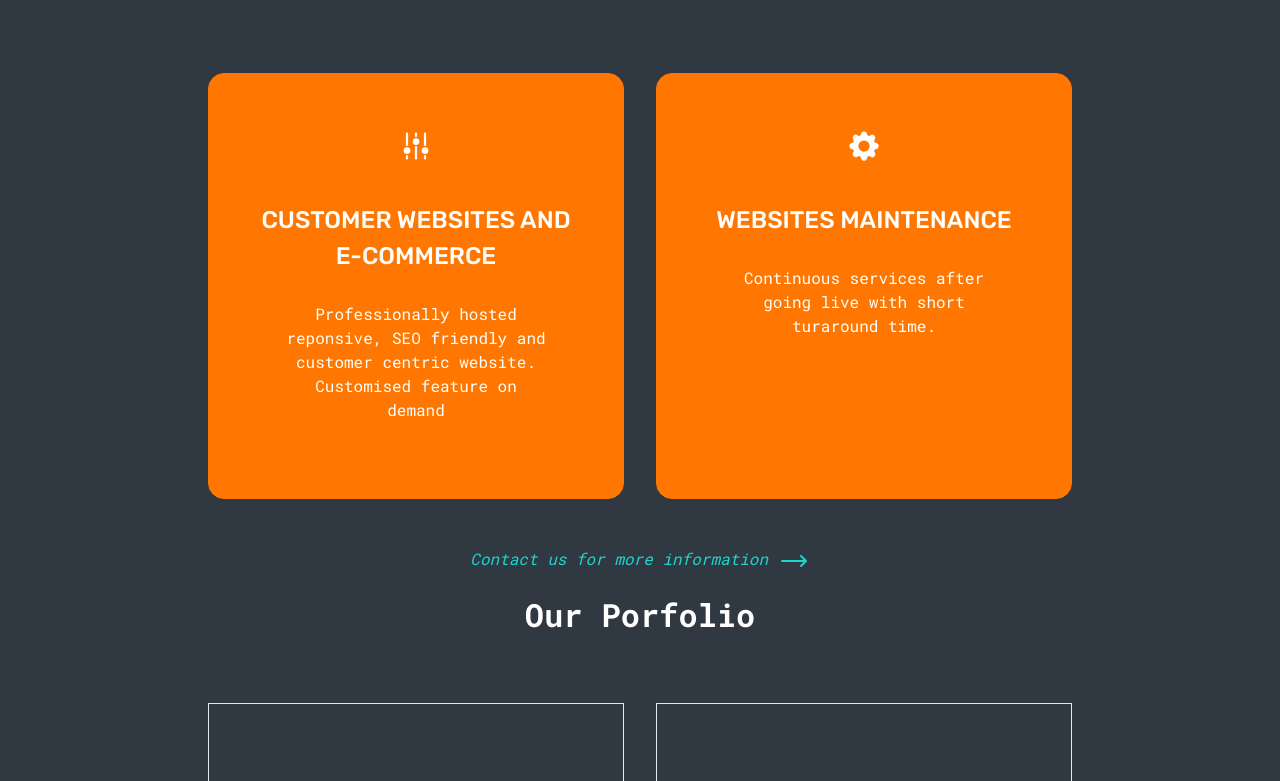
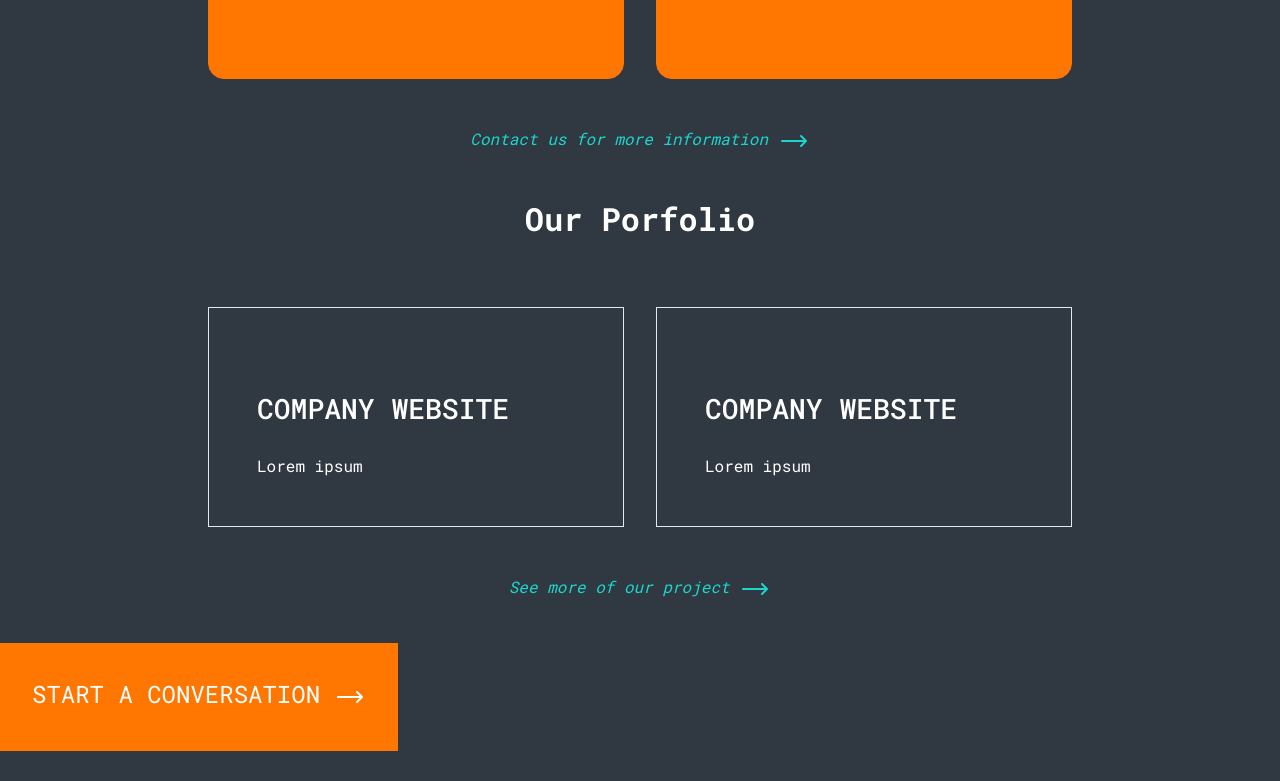
Before and after one commit to cuongtran-6618/cuongtran-6618.github.io, a Next.js app: page / in a window 1280 px wide. Shown: the part 839-1620 px from the top of the page. Built offline with nearby package versions, Linux system fonts and the light colour scheme.

Commit message:
style improve

```diff
--- a/components/Contact.tsx
+++ b/components/Contact.tsx
@@ -4,11 +4,12 @@ export default function Contact() {
   return (
     <>
       <div className="w-full">
-        <div className="w-full lg:w-fit primary-color p-8">
+        <div className="mb-8">
           <LinkArrow
             label={"Start a conversation"}
             url={"./contact"}
-            style="text-3xl text-white uppercase"
+            style="text-xl text-white uppercase"
+            styleContainer="w-full lg:w-fit primary-color px-2 py-4 md:p-8"
           />
         </div>
       </div>
--- a/components/LinkArrow.tsx
+++ b/components/LinkArrow.tsx
@@ -5,11 +5,12 @@ export default function LinkArrow({
   label,
   url,
   style = "text-xs italic link-color",
+  styleContainer = "text-left md:text-center mb-8",
 }) {
   return (
-    <div className="text-left md:text-center">
+    <div className={styleContainer}>
       <Link href={url} title={label} className={style}>
-        <div className="h-11 leading-[1.48rem] decoration-2 inline-block">
+        <div className="h-8 leading-[1.48rem] decoration-2 inline-block">
           <span className="">{label}</span>
         </div>{" "}
         <Icon
--- a/components/PorfolioList.tsx
+++ b/components/PorfolioList.tsx
@@ -9,7 +9,7 @@ export default function PorfolioList() {
       <div>
         <SectionHeader title={"Our Porfolio"} />
       </div>
-      <div className="flex flex-col mx-auto md:flex-row md:justify-center md:aligns-baseline md:gap-8 mb-10">
+      <div className="flex flex-col mx-auto md:flex-row md:justify-center md:aligns-baseline md:gap-8 mb-10 gap-4">
         {data.porfolios.map((porfolio) => (
           <Porfolio key={porfolio.uid} props={porfolio} />
         ))}
--- a/styles/globals.css
+++ b/styles/globals.css
@@ -121,4 +121,8 @@ body {
   .block-container {
     width: calc(100% - 32px);
   }
+
+    #hero-section {
+    height: 300px;
+  }
 }
```
